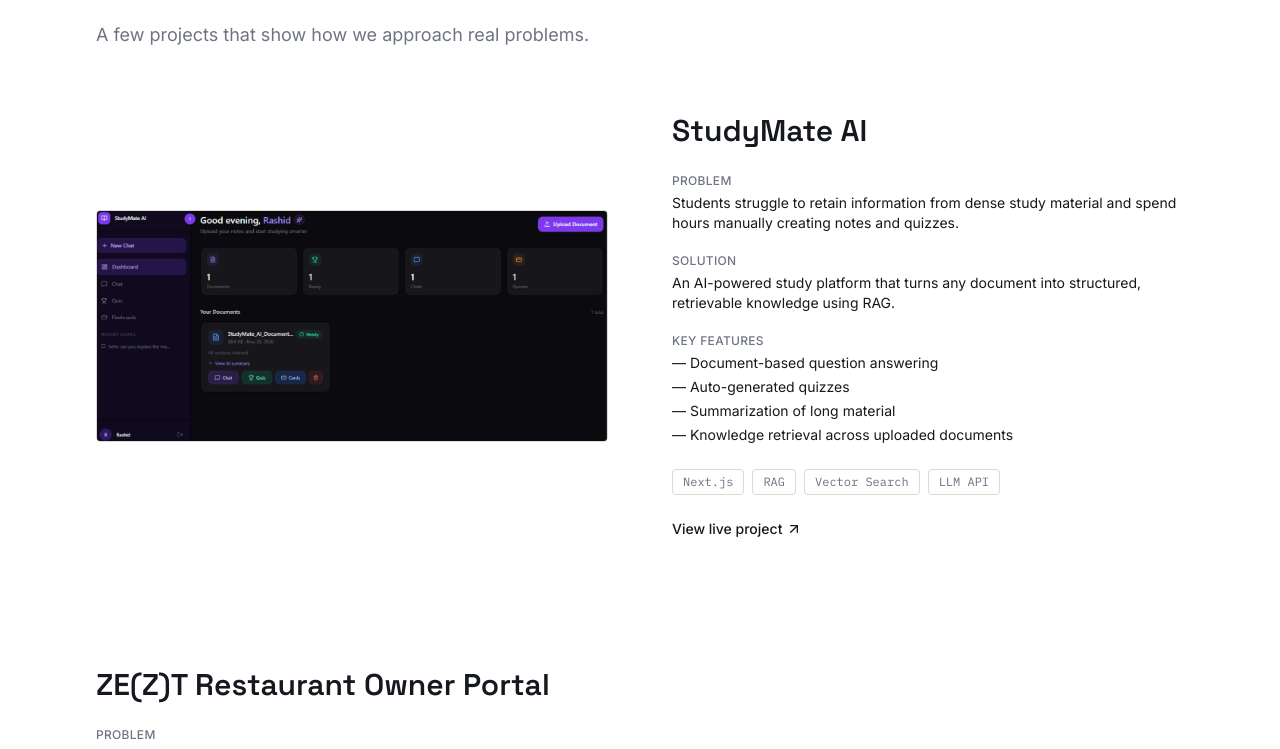
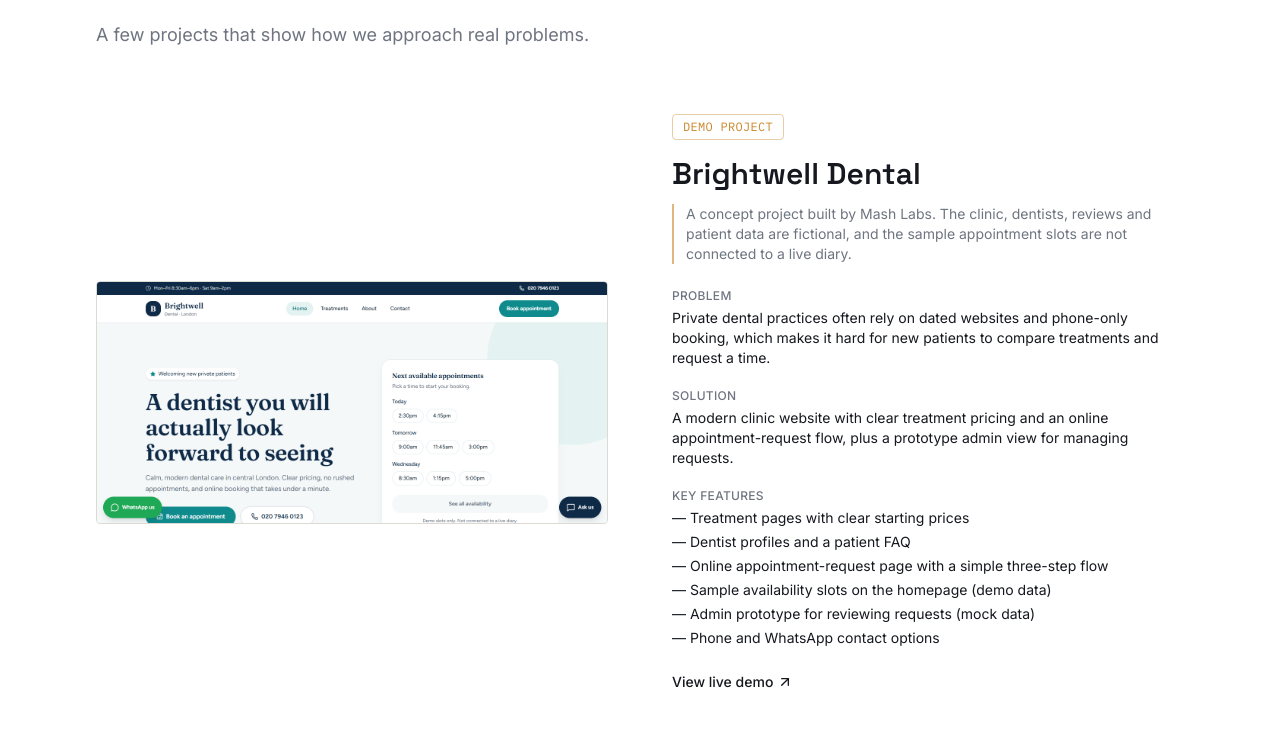
Before and after one commit to Yasir349913/mash-labs, a Next.js app: page / in a window 1280 px wide. Shown: the part 2747-3496 px from the top of the page. Built offline with nearby package versions, Linux system fonts and the light colour scheme.

Commit message:
feat: feature Brightwell Dental demo and make project data flexible

```diff
--- a/src/components/sections/SelectedWork.tsx
+++ b/src/components/sections/SelectedWork.tsx
@@ -33,9 +33,10 @@ export function SelectedWork() {
                   <div className="group overflow-hidden rounded-sm border border-line">
                     <Image
                       src={project.image}
-                      alt={`${project.title} interface`}
+                      alt={project.imageAlt ?? `${project.title} interface`}
                       width={1000}
                       height={700}
+                      priority={i === 0}
                       className="w-full transition-transform duration-500 ease-out group-hover:scale-105"
                     />
                   </div>
@@ -46,22 +47,42 @@ export function SelectedWork() {
                   className={imageFirst ? "md:order-2" : "md:order-1"}
                 >
                   <div>
-                    <h3 className="font-display text-2xl font-semibold text-ink md:text-3xl">
+                    {project.label && (
+                      <span className="inline-block rounded-sm border border-amber/40 px-2.5 py-1 font-mono text-xs uppercase tracking-wide text-amber">
+                        {project.label}
+                      </span>
+                    )}
+
+                    <h3
+                      className={`font-display text-2xl font-semibold text-ink md:text-3xl ${
+                        project.label ? "mt-4" : ""
+                      }`}
+                    >
                       {project.title}
                     </h3>
+
+                    {project.note && (
+                      <p className="mt-3 border-l-2 border-amber/60 pl-3 text-sm text-slate">
+                        {project.note}
+                      </p>
+                    )}
 
                     <div className="mt-6 space-y-5">
                       <div>
                         <p className="text-xs font-medium uppercase tracking-wide text-slate">
                           Problem
                         </p>
-                        <p className="mt-1 text-sm text-ink">{project.problem}</p>
+                        <p className="mt-1 text-sm text-ink">
+                          {project.problem}
+                        </p>
                       </div>
                       <div>
                         <p className="text-xs font-medium uppercase tracking-wide text-slate">
                           Solution
                         </p>
-                        <p className="mt-1 text-sm text-ink">{project.solution}</p>
+                        <p className="mt-1 text-sm text-ink">
+                          {project.solution}
+                        </p>
                       </div>
                       <div>
                         <p className="text-xs font-medium uppercase tracking-wide text-slate">
@@ -77,6 +98,7 @@ export function SelectedWork() {
                       </div>
                     </div>
 
+                    {project.tech && project.tech.length > 0 && (
                       <div className="mt-6 flex flex-wrap gap-2">
                         {project.tech.map((t) => (
                           <span
@@ -87,26 +109,37 @@ export function SelectedWork() {
                           </span>
                         ))}
                       </div>
+                    )}
 
                     <div className="mt-6 flex flex-wrap gap-5">
                       {project.liveUrl && (
                         <Link
                           href={project.liveUrl}
                           target="_blank"
+                          rel="noopener noreferrer"
                           className="inline-flex items-center gap-1 text-sm font-medium text-ink hover:text-amber"
                         >
-                          View live project
-                          <ArrowUpRight className="h-4 w-4" />
+                          {project.label
+                            ? "View live demo"
+                            : "View live project"}
+                          <ArrowUpRight
+                            className="h-4 w-4"
+                            aria-hidden="true"
+                          />
                         </Link>
                       )}
                       {project.githubUrl && (
                         <Link
                           href={project.githubUrl}
                           target="_blank"
+                          rel="noopener noreferrer"
                           className="inline-flex items-center gap-1 text-sm font-medium text-slate hover:text-ink"
                         >
                           View on GitHub
-                          <ArrowUpRight className="h-4 w-4" />
+                          <ArrowUpRight
+                            className="h-4 w-4"
+                            aria-hidden="true"
+                          />
                         </Link>
                       )}
                     </div>
--- a/src/data/projects.ts
+++ b/src/data/projects.ts
@@ -1,4 +1,43 @@
-export const projects = [
+export type Project = {
+  slug: string;
+  title: string;
+  image: string;
+  imageAlt?: string;
+  liveUrl?: string;
+  githubUrl?: string;
+  label?: string;
+  note?: string;
+  problem: string;
+  solution: string;
+  features: string[];
+  tech?: string[];
+};
+
+export const projects: Project[] = [
+  {
+    slug: "brightwell-dental",
+    title: "Brightwell Dental",
+    image: "/images/brightwell-work.png",
+    imageAlt:
+      "Brightwell Dental demo website homepage showing treatments and sample appointment times",
+    liveUrl: "https://brightwell-dental-peach.vercel.app/",
+    githubUrl: undefined,
+    label: "Demo project",
+    note: "A concept project built by Mash Labs. The clinic, dentists, reviews and patient data are fictional, and the sample appointment slots are not connected to a live diary.",
+    problem:
+      "Private dental practices often rely on dated websites and phone-only booking, which makes it hard for new patients to compare treatments and request a time.",
+    solution:
+      "A modern clinic website with clear treatment pricing and an online appointment-request flow, plus a prototype admin view for managing requests.",
+    features: [
+      "Treatment pages with clear starting prices",
+      "Dentist profiles and a patient FAQ",
+      "Online appointment-request page with a simple three-step flow",
+      "Sample availability slots on the homepage (demo data)",
+      "Admin prototype for reviewing requests (mock data)",
+      "Phone and WhatsApp contact options",
+    ],
+    // tech: add after verifying the stack
+  },
   {
     slug: "studymate-ai",
     title: "StudyMate AI",
```
Also changed, not shown: public/images/brightwell-work.png (added). Lines whose indentation alone changed are shown as unchanged.
